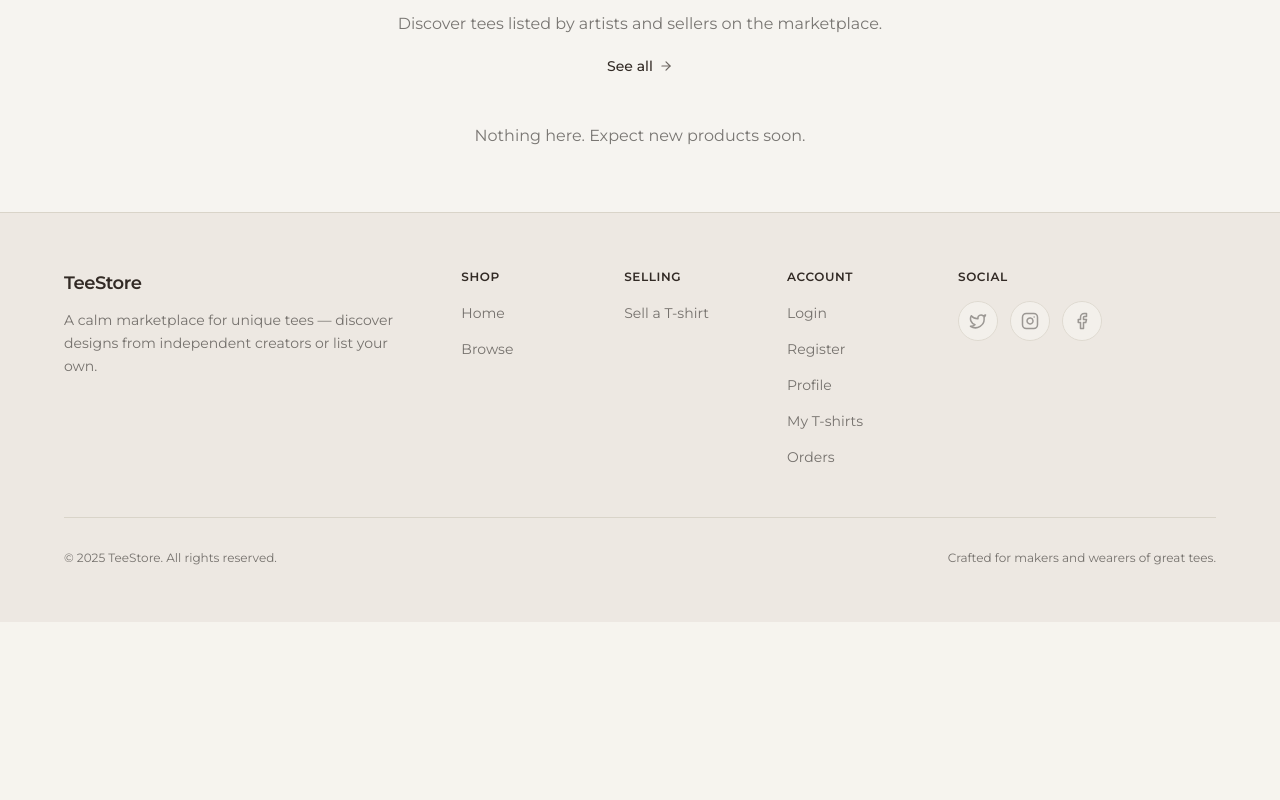
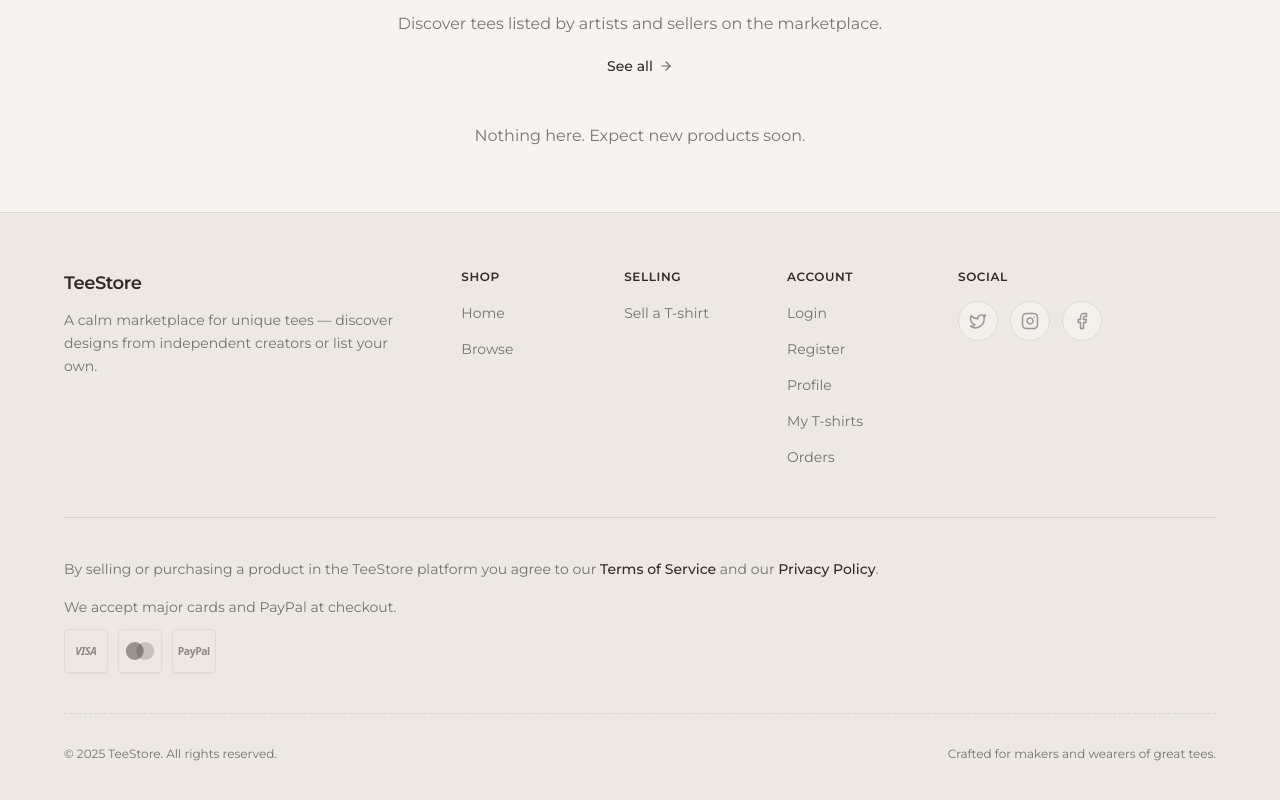
Before and after one commit to MartiiPartii/tee-store, a Next.js app: page / in a window 1280 px wide. Shown: the part 1301-2101 px from the top of the page. Before the commit the page ends 1923 px from the top, so only its background shows below. Built offline with nearby package versions, Linux system fonts and the light colour scheme; no server answers; the database is empty.

Commit message:
Payment methods

```diff
--- a/app/components/FooterClient.tsx
+++ b/app/components/FooterClient.tsx
@@ -2,6 +2,7 @@
 
 import Link from "next/link"
 import { Facebook, Instagram, Twitter } from "lucide-react"
+import { PaymentMethodLogos } from "@/app/components/PaymentMethodLogos"
 import { cn } from "@/lib/utils"
 import { navLinkClass as linkClass } from "@/lib/site-ui"
 
@@ -131,13 +132,46 @@ const FooterClient = () => {
           </div>
         </div>
 
-        <div className="mt-12 flex flex-col items-center justify-between gap-4 border-t border-border pt-8 sm:flex-row">
-          <p className="text-xs text-brand-muted">
-            © {year} TeeStore. All rights reserved.
+        <div className="mt-12 border-t border-border pt-10">
+          <p className="mb-4 text-center text-sm leading-relaxed text-brand-muted sm:text-left">
+            By selling or purchasing a product in the TeeStore platform you agree
+            to our{" "}
+            <a
+              href="#"
+              className="font-medium text-primary underline-offset-4 transition-colors hover:underline"
+              onClick={(e) => e.preventDefault()}
+              onKeyDown={(e) => {
+                if (e.key === "Enter" || e.key === " ") e.preventDefault()
+              }}
+            >
+              Terms of Service
+            </a>{" "}
+            and our{" "}
+            <a
+              href="#"
+              className="font-medium text-primary underline-offset-4 transition-colors hover:underline"
+              onClick={(e) => e.preventDefault()}
+              onKeyDown={(e) => {
+                if (e.key === "Enter" || e.key === " ") e.preventDefault()
+              }}
+            >
+              Privacy Policy
+            </a>
+            .
           </p>
-          <p className="text-xs text-brand-muted">
-            Crafted for makers and wearers of great tees.
+          <p className="mb-3 text-center text-sm text-brand-muted sm:text-left">
+            We accept major cards and PayPal at checkout.
           </p>
+          <PaymentMethodLogos />
+
+          <div className="mt-10 flex flex-col items-center justify-between gap-4 border-t border-dashed border-border/80 pt-8 sm:flex-row">
+            <p className="text-xs text-brand-muted">
+              © {year} TeeStore. All rights reserved.
+            </p>
+            <p className="text-xs text-brand-muted">
+              Crafted for makers and wearers of great tees.
+            </p>
+          </div>
         </div>
       </div>
     </footer>
--- /dev/null
+++ b/app/components/PaymentMethodLogos.tsx
@@ -0,0 +1,60 @@
+const boxClass =
+  "flex size-10 shrink-0 items-center justify-center rounded border border-border/60 text-primary/50 shadow-sm transition-colors hover:text-primary/75 sm:size-11"
+
+/**
+ * Stylized payment marks — single-tone to match the footer (not official brand assets).
+ */
+export function PaymentMethodLogos() {
+  return (
+    <ul
+      className="flex flex-wrap items-center justify-center gap-2 sm:justify-start sm:gap-2.5"
+      aria-label="Accepted payment methods"
+    >
+      <li className={boxClass}>
+        <svg viewBox="0 0 44 14" className="h-[1.4rem] w-[2.75rem] sm:h-6 sm:w-11" aria-hidden>
+          <text
+            x="22"
+            y="7"
+            textAnchor="middle"
+            dominantBaseline="central"
+            fill="currentColor"
+            fontFamily="system-ui, sans-serif"
+            fontSize="11"
+            fontWeight="700"
+            fontStyle="italic"
+            letterSpacing="-0.02em"
+          >
+            VISA
+          </text>
+        </svg>
+      </li>
+      <li className={boxClass}>
+        <svg viewBox="0 0 40 24" className="h-7 w-[2.85rem] sm:h-8 sm:w-[3.15rem]" aria-hidden>
+          <circle cx="15" cy="12" r="8.5" fill="currentColor" opacity="0.9" />
+          <circle cx="25" cy="12" r="8.5" fill="currentColor" opacity="0.4" />
+        </svg>
+      </li>
+      <li className={boxClass}>
+        <svg
+          viewBox="0 0 64 20"
+          className="h-8 w-[2.35rem] sm:h-[2.35rem] sm:w-[2.6rem]"
+          aria-hidden
+        >
+          <text
+            x="32"
+            y="10"
+            textAnchor="middle"
+            dominantBaseline="central"
+            fill="currentColor"
+            fontFamily="system-ui, sans-serif"
+            fontSize="16"
+            fontWeight="600"
+            letterSpacing="-0.04em"
+          >
+            PayPal
+          </text>
+        </svg>
+      </li>
+    </ul>
+  )
+}
```
